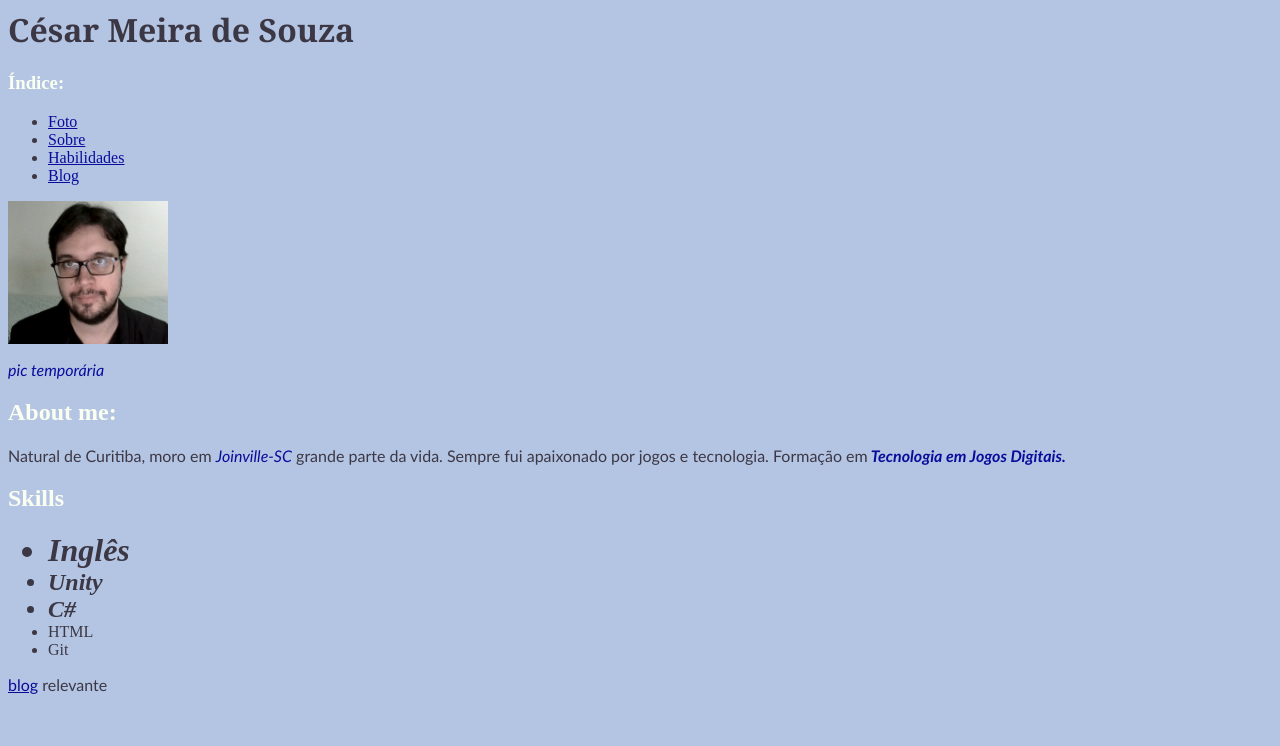
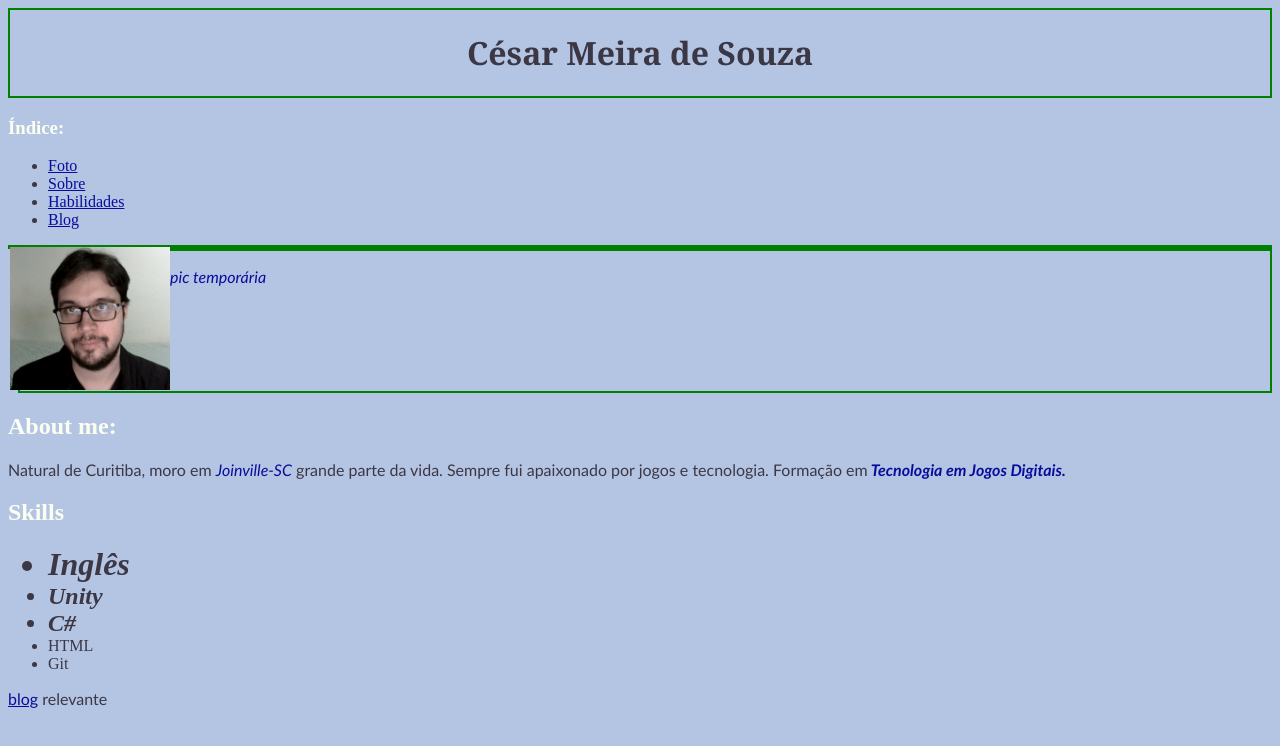
Before and after one commit to CesarMeira/CesarMeira.github.io, a plain HTML site: page index.html in a window 1280 px wide. Drawn offline with Linux system fonts and the light colour scheme.

Commit message:
Primeiros blocos

```diff
--- a/CSS/style.css
+++ b/CSS/style.css
@@ -45,3 +45,21 @@ a {
 strong {
     color: #090C9B;
 }
+
+div {
+    border: 2px solid green;
+}
+
+.name {
+    text-align: center;
+}
+
+#foto {
+   float: left;
+}
+
+.descrição {
+    height: 140px;
+    text-align: left;
+    margin-left: 10px;
+}
--- a/index.html
+++ b/index.html
@@ -7,7 +7,9 @@
 </head>
 
 <body>
-  <h1>César Meira de Souza</h1>
+  <div class="name">
+    <h1>César Meira de Souza</h1>
+  </div>
   <h3>Índice:</h3>
   <ul>
     <li><a href=#foto> Foto </a></li>
@@ -15,8 +17,12 @@
     <li><a href=#skills> Habilidades </a></li>
     <li><a href=#blog> Blog </a></li>
   </ul>
-  <img id="foto" src="camPicMine.png" width="160" alt="Foto de César Meira de Souza">
-  <p> <em>pic temporária</em></p>
+  <div class="pic">
+    <img id="foto" src="camPicMine.png" width="160" alt="Foto de César Meira de Souza">
+  </div>
+  <div class="descrição">
+    <p> <em>pic temporária</em></p>
+  </div>
 
   <h2>About me:</h2>
   <p id="sobre"> Natural de Curitiba, moro em <em>Joinville-SC</em> grande parte da vida. Sempre fui apaixonado por
@@ -24,7 +30,7 @@
 
   <h2 id="skills">Skills</h2>
   <ul>
-    <li class="topList" >Inglês</li>
+    <li class="topList">Inglês</li>
     <li class="featuredList">Unity</li>
     <li class="featuredList"> C#</li>
     <li>HTML</li>
```
